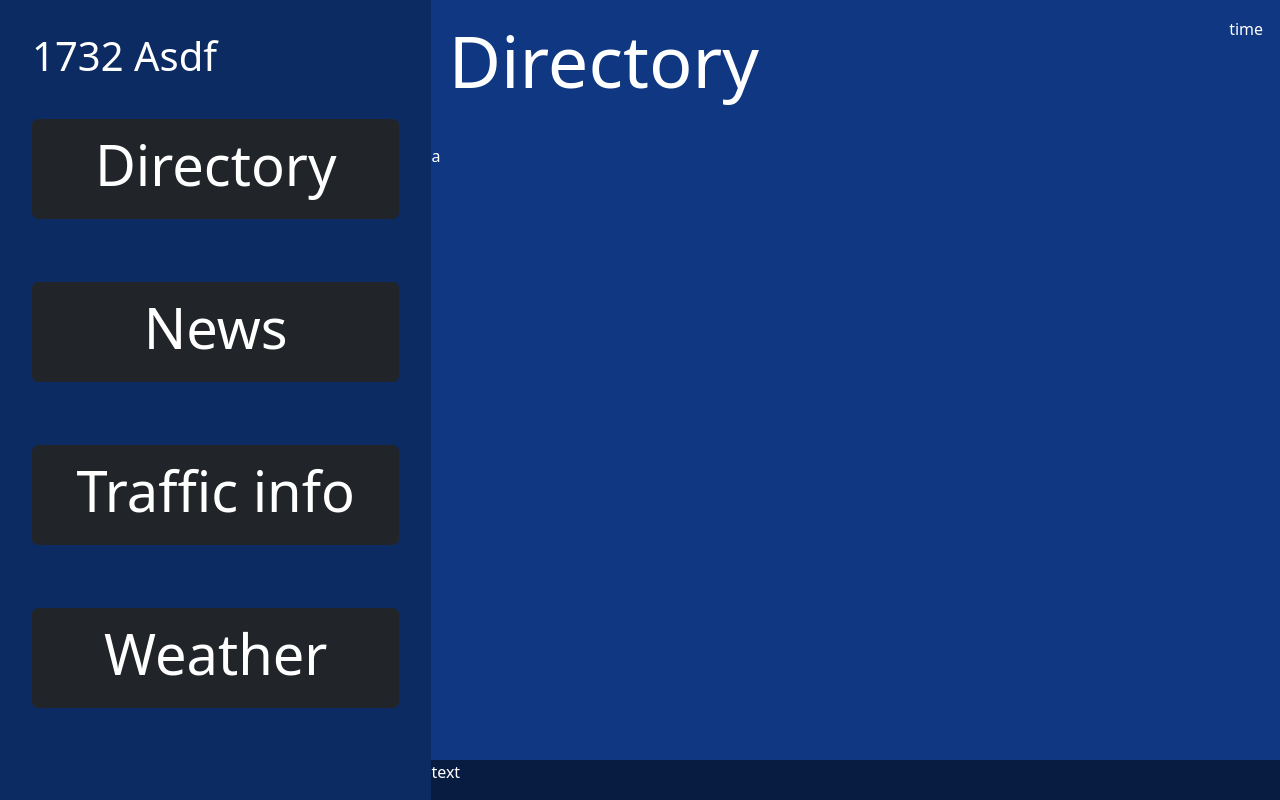
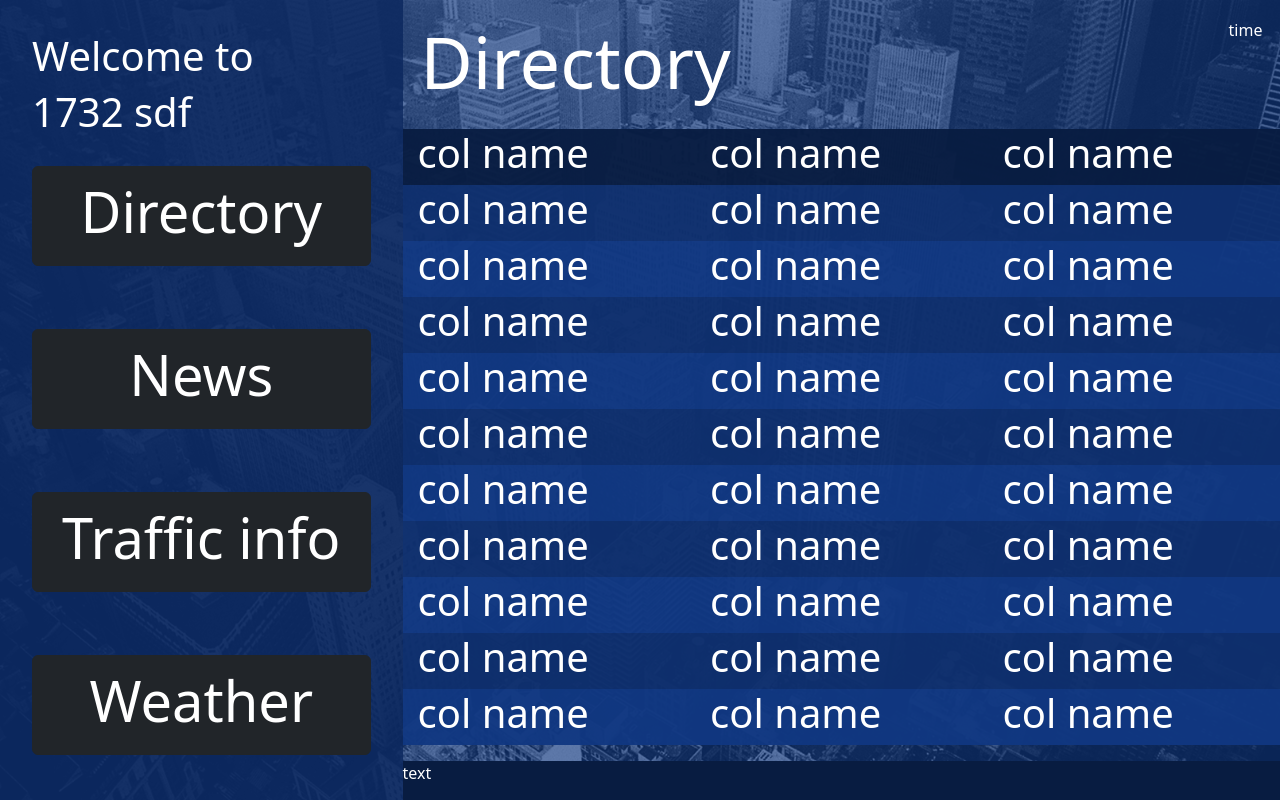
Before and after one commit to FlamelNi/Customizable-Directory-Editor, a website: page static/index.html in a window 1280 px wide. Drawn offline with nearby package versions, Linux system fonts and the light colour scheme.

Commit message:
basic html ui implemented with images

```diff
--- a/js/directory.js
+++ b/js/directory.js
@@ -11,6 +11,8 @@ function get_template_HTML(f) {
     }
     getTxt();
 }
+
+
 
 
 function get_template_CSS(f) {
--- a/static/index.css
+++ b/static/index.css
@@ -15,7 +15,7 @@
 
 .menu-bar {
   flex-grow: 1;
-  background-color: #0c2b63;
+  background-color: #0c2a63f1;
   padding: 2em;
   margin: 0px;
 
@@ -34,7 +34,7 @@
 
 .main-window {
   flex-grow: 8;
-  background-color: #103882;
+  background-color: #103882a9;
 
   display: flex;                  /* establish flex container */
   flex-direction: column;
@@ -60,10 +60,41 @@
 }
 
 .main-content {
-  height: 75%;
+  height: 80%;
 }
 
 .main-bot {
   background-color: #081c41;
   height: 5%;
 }
+
+.col {
+}
+
+
+.col-bar {
+  display: flex;                  /* establish flex container */
+  flex-direction: row;
+  flex-wrap: nowrap;              /* default value; can be omitted */
+  /* switched from default (flex-start, see below) */
+  justify-content: space-between;
+  background-color: #081c41f1;
+
+}
+.row-1 {
+  display: flex;                  /* establish flex container */
+  flex-direction: row;
+  flex-wrap: nowrap;              /* default value; can be omitted */
+  /* switched from default (flex-start, see below) */
+  justify-content: space-between;
+  background-color: #0e2f6df1;
+
+}
+.row-2 {
+  display: flex;                  /* establish flex container */
+  flex-direction: row;
+  flex-wrap: nowrap;              /* default value; can be omitted */
+  /* switched from default (flex-start, see below) */
+  justify-content: space-between;
+  background-color: #103882f1;
+}
--- a/static/index.html
+++ b/static/index.html
@@ -7,10 +7,11 @@
 <script src="https://cdn.jsdelivr.net/npm/bootstrap@5.3.3/dist/js/bootstrap.bundle.min.js" integrity="sha384-YvpcrYf0tY3lHB60NNkmXc5s9fDVZLESaAA55NDzOxhy9GkcIdslK1eN7N6jIeHz" crossorigin="anonymous"></script>
 
 
-<div class="main-div" style="">
+<div class="main-div" style="background-image: url('background_1.jpg'); background-size: cover;">
     <div class="menu-bar">
-        <div style="max-height: 50px; min-height: 50px;">
-            <h1>1732 Asdf</h1>
+        <div style="max-height: 100px; min-height: 100px;">
+            <h1>Welcome to</h1>
+            <h1>1732 sdf</h1>
         </div>
 
         <div class="menu-btn-div">
@@ -33,7 +34,129 @@
         </div>
 
         <div class="main-content">
-            a
+
+
+            <div class="col-bar">
+                <div class="col">
+                    <h1>col name</h1>
+                </div>
+                <div class="col">
+                    <h1>col name</h1>
+                </div>
+                <div class="col">
+                    <h1>col name</h1>
+                </div>
+            </div>
+            <div class="row-1">
+                <div class="col">
+                    <h1>col name</h1>
+                </div>
+                <div class="col">
+                    <h1>col name</h1>
+                </div>
+                <div class="col">
+                    <h1>col name</h1>
+                </div>
+            </div>
+            <div class="row-2">
+                <div class="col">
+                    <h1>col name</h1>
+                </div>
+                <div class="col">
+                    <h1>col name</h1>
+                </div>
+                <div class="col">
+                    <h1>col name</h1>
+                </div>
+            </div>
+            <div class="row-1">
+                <div class="col">
+                    <h1>col name</h1>
+                </div>
+                <div class="col">
+                    <h1>col name</h1>
+                </div>
+                <div class="col">
+                    <h1>col name</h1>
+                </div>
+            </div>
+            <div class="row-2">
+                <div class="col">
+                    <h1>col name</h1>
+                </div>
+                <div class="col">
+                    <h1>col name</h1>
+                </div>
+                <div class="col">
+                    <h1>col name</h1>
+                </div>
+            </div>
+            <div class="row-1">
+                <div class="col">
+                    <h1>col name</h1>
+                </div>
+                <div class="col">
+                    <h1>col name</h1>
+                </div>
+                <div class="col">
+                    <h1>col name</h1>
+                </div>
+            </div>
+            <div class="row-2">
+                <div class="col">
+                    <h1>col name</h1>
+                </div>
+                <div class="col">
+                    <h1>col name</h1>
+                </div>
+                <div class="col">
+                    <h1>col name</h1>
+                </div>
+            </div>
+            <div class="row-1">
+                <div class="col">
+                    <h1>col name</h1>
+                </div>
+                <div class="col">
+                    <h1>col name</h1>
+                </div>
+                <div class="col">
+                    <h1>col name</h1>
+                </div>
+            </div>
+            <div class="row-2">
+                <div class="col">
+                    <h1>col name</h1>
+                </div>
+                <div class="col">
+                    <h1>col name</h1>
+                </div>
+                <div class="col">
+                    <h1>col name</h1>
+                </div>
+            </div>
+            <div class="row-1">
+                <div class="col">
+                    <h1>col name</h1>
+                </div>
+                <div class="col">
+                    <h1>col name</h1>
+                </div>
+                <div class="col">
+                    <h1>col name</h1>
+                </div>
+            </div>
+            <div class="row-2">
+                <div class="col">
+                    <h1>col name</h1>
+                </div>
+                <div class="col">
+                    <h1>col name</h1>
+                </div>
+                <div class="col">
+                    <h1>col name</h1>
+                </div>
+            </div>
         </div>
 
         <div class="main-bot">
```
Also changed, not shown: static/background_1.jpg (added).
